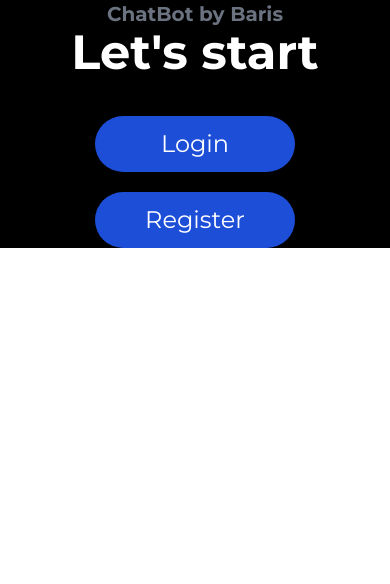
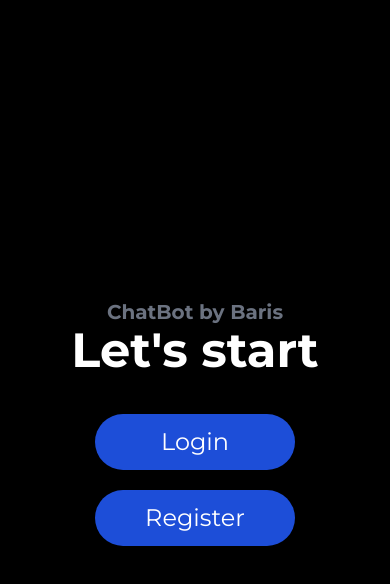
Before and after one commit to barisbalcimusic/chat-bot, a React (Vite) app in the folder frontend/: page / in a window 390 px wide. Shown: the top 584 px of the page. Built offline with nearby package versions, Linux system fonts and the light colour scheme.

Commit message:
responsivity issue solution try with less vh value

```diff
--- a/frontend/src/App.css
+++ b/frontend/src/App.css
@@ -13,6 +13,20 @@
   --scrollbar: #7ab39e;
   --messagebar: #484646;
   --messagebar-grad: #777777;
+}
+
+body {
+  display: flex;
+  justify-content: center;
+  align-items: center;
+  width: 100vw;
+  height: 100vh;
+  background-color: black;
+}
+
+#root {
+  width: 100vw;
+  height: 80vh;
 }
 
 * {
--- a/frontend/src/contexts/ResponsivityContext.jsx
+++ /dev/null
@@ -1,27 +0,0 @@
-import { createContext, useContext, useState } from "react";
-
-export const ResponsivityContext = createContext();
-
-const ResponsivityProvider = ({ children }) => {
-  const [height, setHeight] = useState(null);
-
-  window.addEventListener("load", () => {
-    setHeight(window.innerHeight);
-  });
-
-  window.addEventListener("resize", () => {
-    setHeight(window.innerHeight);
-  });
-
-  return (
-    <ResponsivityContext.Provider value={{ height }}>
-      {children}
-    </ResponsivityContext.Provider>
-  );
-};
-
-export default ResponsivityProvider;
-
-export const useResponsivityContext = () => {
-  return useContext(ResponsivityContext);
-};
--- a/frontend/src/main.jsx
+++ b/frontend/src/main.jsx
@@ -4,10 +4,8 @@ import "./index.css";
 import ChatProvider from "./contexts/ChatContext";
 import LoginProvider from "./contexts/LoginContext";
 import SubmitProvider from "./contexts/SubmitContext";
-import ResponsivityProvider from "./contexts/ResponsivityContext.jsx";
 
 ReactDOM.createRoot(document.getElementById("root")).render(
-  <ResponsivityProvider>
   <LoginProvider>
     <ChatProvider>
       <SubmitProvider>
@@ -15,5 +13,4 @@ ReactDOM.createRoot(document.getElementById("root")).render(
       </SubmitProvider>
     </ChatProvider>
   </LoginProvider>
-  </ResponsivityProvider>
 );
--- a/frontend/src/views/Chat.jsx
+++ b/frontend/src/views/Chat.jsx
@@ -17,7 +17,7 @@ const Chat = () => {
   return (
     <div
       id="container"
-      className="chat-container w-screen h-screen flex flex-col relative"
+      className="chat-container w-full h-full flex flex-col relative"
     >
       <Profile />
       <History />
--- a/frontend/src/views/Home.jsx
+++ b/frontend/src/views/Home.jsx
@@ -1,13 +1,9 @@
 import { Link } from "react-router-dom";
-import { useResponsivityContext } from "../contexts/ResponsivityContext";
 
 const Home = () => {
-  const { height } = useResponsivityContext();
-
   return (
     <div
-      style={{ height: `${height}px` }}
-      className={`w-screen flex flex-col gap-10 bg-black text-white justify-center items-center`}
+      className={`w-full h-full flex flex-col gap-10 bg-black text-white justify-center items-center`}
     >
       <div className="flex flex-col justify-center items-center">
         <h2 className="text-xl font-bold text-gray-500">ChatBot by Baris</h2>
--- a/frontend/src/views/Login.jsx
+++ b/frontend/src/views/Login.jsx
@@ -34,7 +34,7 @@ const Login = () => {
   };
   return (
     <form
-      className="w-screen h-screen flex flex-col justify-center items-center gap-5 p-5 bg-white"
+      className="w-full h-full flex flex-col justify-center items-center gap-5 p-5 bg-white"
       onSubmit={handleSubmit}
     >
       <h1 className="text-4xl font-bold mb-[30px]">Login</h1>
--- a/frontend/src/views/Register.jsx
+++ b/frontend/src/views/Register.jsx
@@ -42,7 +42,7 @@ const Register = () => {
 
   return (
     <form
-      className="w-screen h-screen flex flex-col justify-center items-center gap-5 p-5 bg-white"
+      className="w-full h-full flex flex-col justify-center items-center gap-5 p-5 bg-white"
       onSubmit={handleSubmit}
     >
       <h1 className="text-4xl font-bold mb-[30px]">Register</h1>
```
Lines whose indentation alone changed are shown as unchanged.
